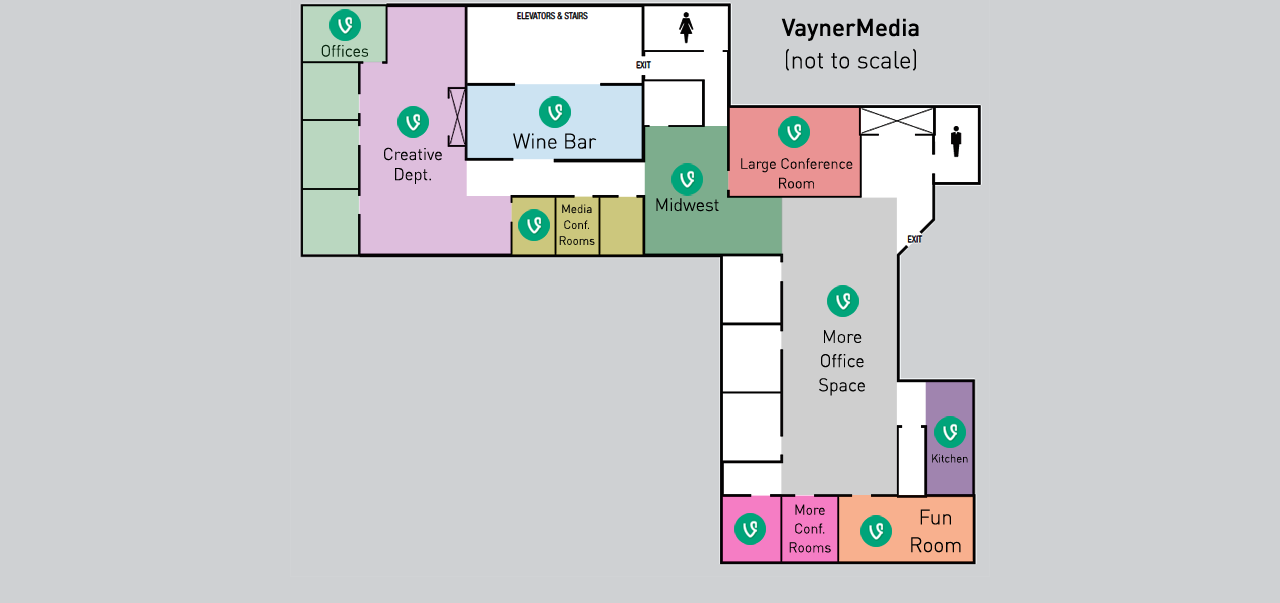
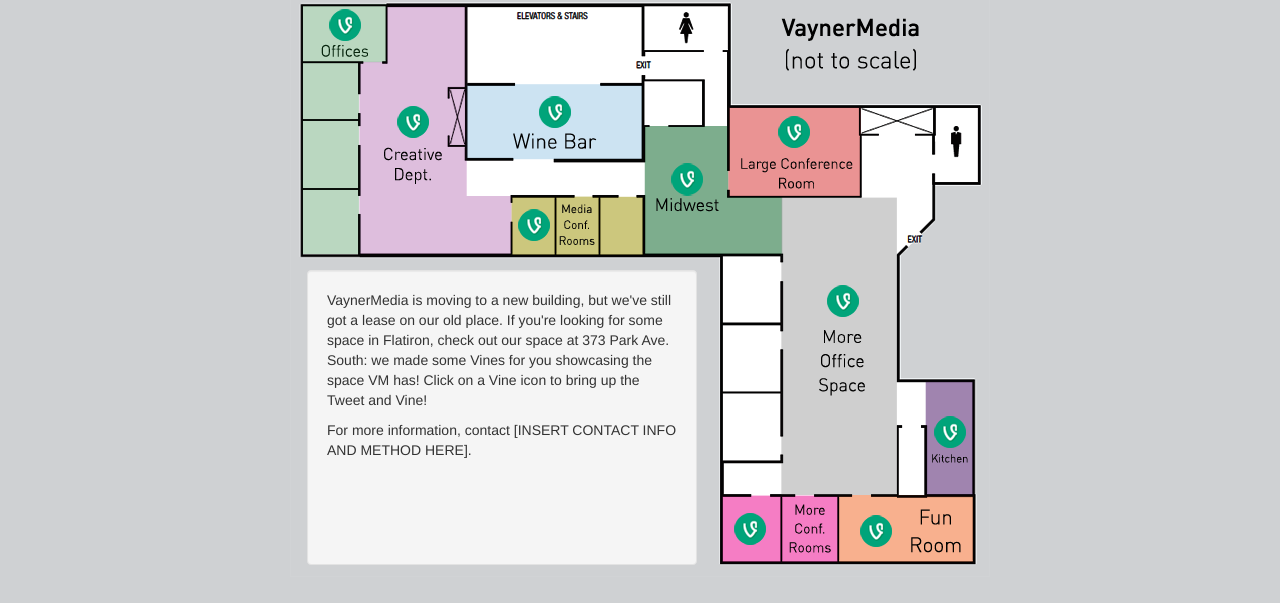
Before and after one commit to sbauch/vm-officespace, a plain HTML site: page index.html in a window 1280 px wide. Shown: the part 55-658 px from the top of the page. Drawn offline with nearby package versions, Linux system fonts and the light colour scheme.

Commit message:
Added a well w/ some placeholder copy describing the map

```diff
--- a/index.html
+++ b/index.html
@@ -39,6 +39,10 @@
     		<a href="#kitchen-modal" data-toggle="modal" id="kitchen" class="vine" style="top: 421px; left: 644px">Kitchen</a>
     		<a href="#bathroom-modal" data-toggle="modal" id="bathroom1" class="bathroom" style="top: 15px; left: 387px">Bathroom</a> <!--- bathrooms go to the same vine -->
     		<a href="#bathroom-modal" data-toggle="modal" id="bathroom2" class="bathroom" style="top: 129px; left: 657px;">Bathroom</a>
+			<div class="well" style="width: 350px; height: 255px; position: absolute; top:275px; left: 17px;">
+				<p>VaynerMedia is moving to a new building, but we've still got a lease on our old place.  If you're looking for some space in Flatiron, check out our space at 373 Park Ave. South: we made some Vines for you showcasing the space VM has!  Click on a Vine icon to bring up the Tweet and Vine!</p>
+				<p>For more information, contact [INSERT CONTACT INFO AND METHOD HERE].</p>
+			</div>
 	    </div>
 
       <div id='offices-modal' class="hide fade modal">
```
